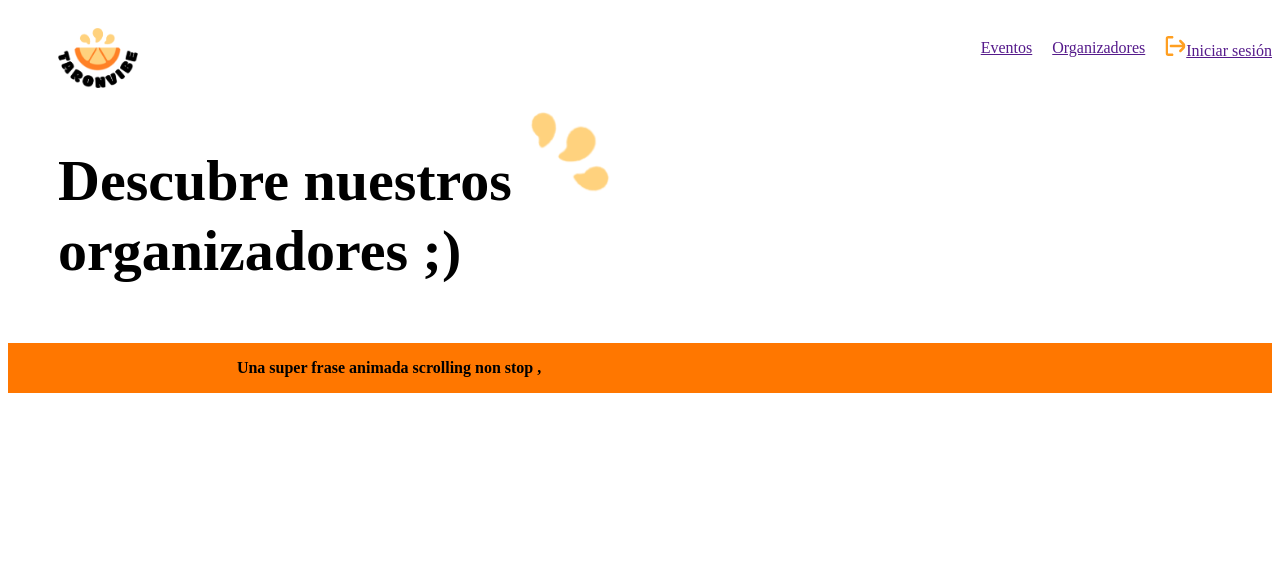
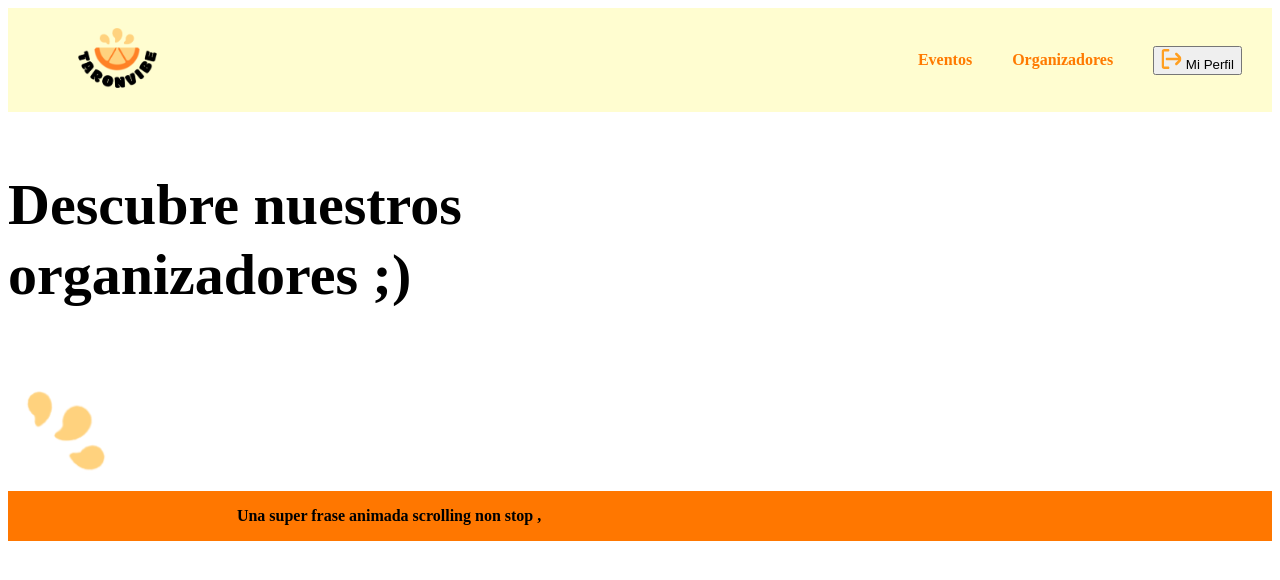
Before and after one commit to QimuDev/Taronvibe, a PHP site: page /listadoOrganizadores.html in a window 1280 px wide. Shown: the top 580 px of the page. Run offline with PHP 8.4, Linux system fonts and the light colour scheme; some web fonts are replaced.

Commit message:
modificado css

```diff
--- a/css/listadoOrganizadores.css
+++ b/css/listadoOrganizadores.css
@@ -1,28 +1,48 @@
 :root{
     font-family: "baloo tamma 2", serif;
 }
-.topNav {
+
+nav {
+    display: flex;
+    justify-content: space-between;
+    align-items: center;
+    background-color: #fffdd0;
+    padding: 20px 30px;
+}
+
+.nav-logo img {
+    height: 60px;
+    margin-left: 40px;
+}
+
+.nav-list {
+    display: flex;
+    list-style: none;
+    padding: 0;
+    margin: 0;
+    gap: 40px;
+    align-items: center;
+}
+
+.nav-item a {
+    text-decoration: none;
+    color: #ff7a00;
+    font-weight: bold;
+}
+
+.nav-item a:hover {
     display: flex;
     align-items: center;
-    justify-content: space-between;
-}
-.logo {
-    width: 80px;
-    height: 60px;
-    margin-top: 20px;
-    margin-left: 50px;
-}
-
-.rightSide {
-    display: flex;
-    align-items: center;
-    justify-content: space-between;
-    gap: 20px;
-}
-
-.texto {
-    display: flex;
-    margin-left: 50px;
+    justify-content: center;
+    padding: 15px 20px;
+    background-color: #ff7a00;
+    color: white;
+    border: none;
+    border-radius: 50px;
+    font-size: 16px;
+    font-weight: bold;
+    cursor: pointer;
+    box-shadow: 0 4px 6px rgba(0, 0, 0, 0.1);
 }
 
 .descubre {
--- a/listadoOrganizadores.html
+++ b/listadoOrganizadores.html
@@ -10,16 +10,18 @@
     <link href="https://fonts.googleapis.com/css2?family=Baloo+Tamma+2:wght@400..800&display=swap" rel="stylesheet">
 </head>
 <body>
-    <div class="topNav">
-        <img src="img/login/taronvibeLogo.png" alt="logo" class="logo">
-        <div class="rightSide">
-            <a href="">Eventos</a>
-            <a href="">Organizadores</a>
-            <div class="botonIniciarSesión">
-                <a href><img src="./img/listadoOrg/iniciar.svg" alt="iniciar">Iniciar sesión</a>
-            </div>
+    <nav>
+        <div class="nav-logo">
+            <img src="./img/listadoOrg/taronvibeLogo.png" alt="Logo">
         </div>
-    </div>
+        <div class="nav-profile">
+            <ul class="nav-list">
+                <li class="nav-item"><a href="#Eventos">Eventos</a></li>
+                <li class="nav-item"><a href="#Organizadores">Organizadores</a></li>
+                <li><button class="btn-profile"><img src="./img/listadoOrg/iniciar.svg" alt="svg perfil"> Mi Perfil</button></li>
+            </ul>
+        </div>
+    </nav>
     <div class="texto">
         <p class="descubre">Descubre nuestros <br> organizadores ;)</p>
         <img src="./img/listadoOrg/text.png" alt="ola" class="ola">
```
Also changed, not shown: img/listadoOrg/taronvibeLogo.png (added).
